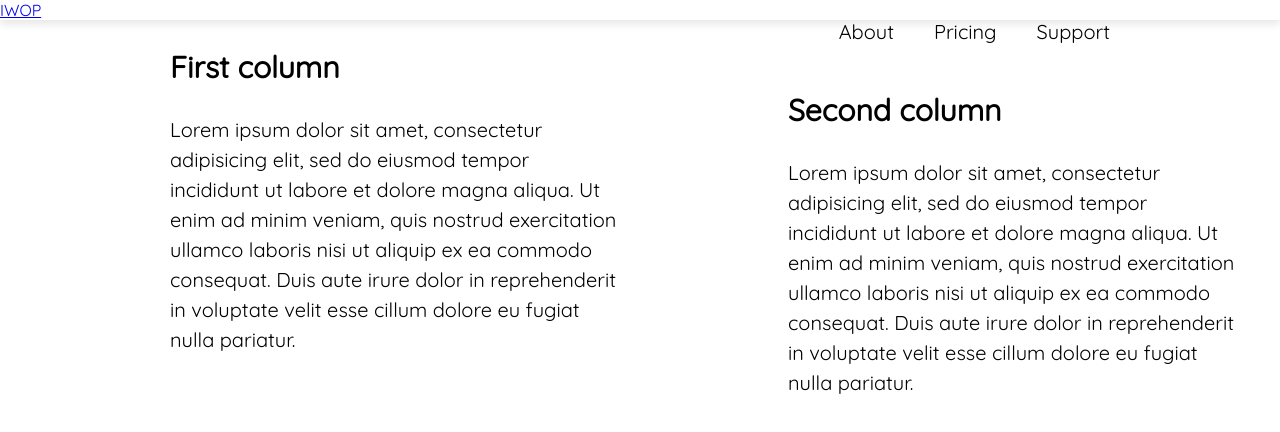
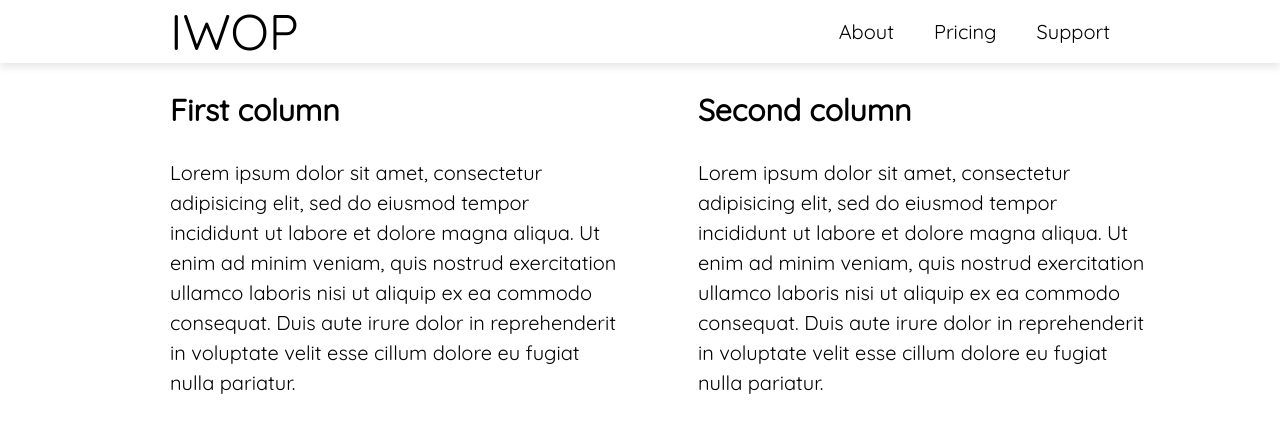
Before and after one commit to imsuchan/0405iwop, a plain HTML site: page index.html in a window 1280 px wide. Drawn offline with Linux system fonts and the light colour scheme.

Commit message:
Update style.css

```diff
--- a/style.css
+++ b/style.css
@@ -2,11 +2,13 @@ body{
   font-family: 'Quicksand',sans-serif;
   margin: 0px;
 }
-h1{
+a{
   display: inline;
+  color:black;
   font-size: 50px;
   margin-left: 170px;
   font-weight: normal;
+  text-decoration: none;
 }
 ul{
   margin: 0px;
@@ -40,6 +42,14 @@ h2{
 #inbox_2{
   display: inline;
   float: left;
-  margin-left: 170px;
+  margin-left: 80px;
   width: 35%;
 }
+@media (max-width:900px){
+.list{
+    display: none;
+  }
+  #inbox_2{
+    margin-left: 170px;
+  }
+}
```
